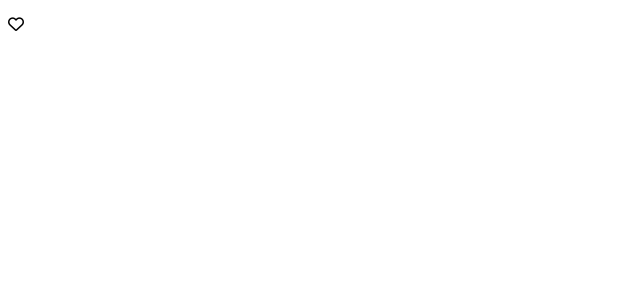
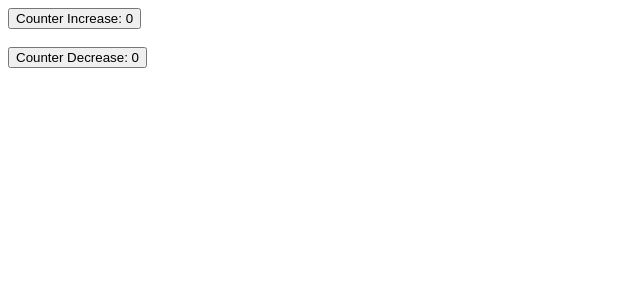
Before and after one commit to safi-io/React-2024, a React (Vite) app in the folder 02StatesReact/: page / in a window 1280 px wide. Shown: the top 300 px of the page, without its empty margins (0-640 px from the left). Built offline with nearby package versions, Linux system fonts and the light colour scheme.

Commit message:
Learned States

```diff
--- a/02StatesReact/src/App.jsx
+++ b/02StatesReact/src/App.jsx
@@ -1,11 +1,9 @@
 import Counter from "./Counter.jsx";
-import LikeButton from "./LikeButton.jsx";
+// import LikeButton from "./LikeButton.jsx";
 
 function App() {
   return (
-    <>
-      <LikeButton />
-    </>
+    <Counter />
   );
 }
 
--- a/02StatesReact/src/Counter.jsx
+++ b/02StatesReact/src/Counter.jsx
@@ -1,14 +1,22 @@
-import {useState} from "react";
+import { useState } from "react";
 
 export default function Counter() {
+  let [count, setCount] = useState(0);
 
-    let [count, setCount] = useState(0);
+  let countIncrease = function () {
+    setCount(count + 1);
+  };
 
-    let countIncrease = function() {
-        setCount(count+1);
-    }
+  let countDecrease = function () {
+    setCount(count = (count > 0 ? count - 1 : 0));
+  };
 
-    return (
-        <button onClick={countIncrease}>Counter:- {count}</button>
-    );
+  return (
+    <>
+
+      <button onClick={countIncrease}>Counter Increase: {count}</button>
+      <br/><br/>
+      <button onClick={countDecrease}>Counter Decrease: {count}</button>
+    </>
+  );
 }
--- a/02StatesReact/src/LikeButton.jsx
+++ b/02StatesReact/src/LikeButton.jsx
@@ -4,7 +4,7 @@ export default function LikeButton() {
   let [like, setLike] = useState(false);
 
   let toggleLike = () => {
-    setLike(!like); // Can add more state variables to a single component
+    setLike(!like); // Can add more state variables to a single component, Value update on render stage(not on function call)!
   };
 
   let styles = {
```
